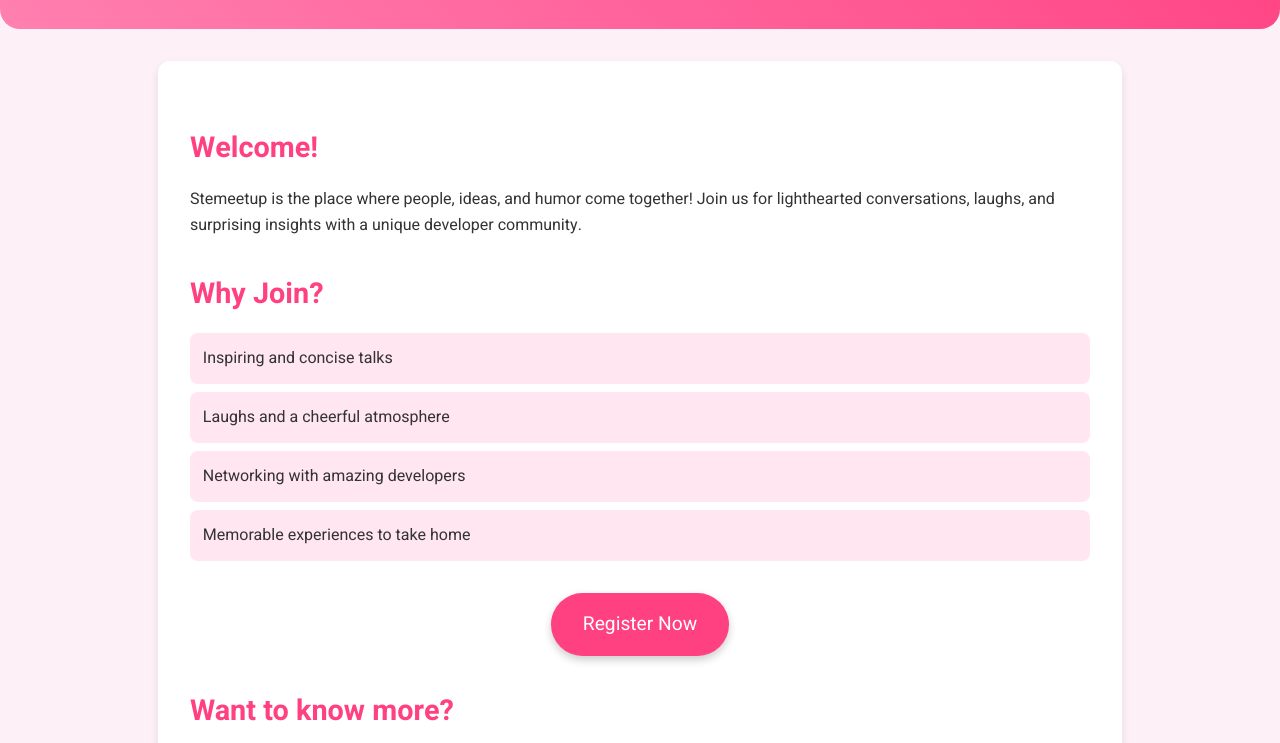
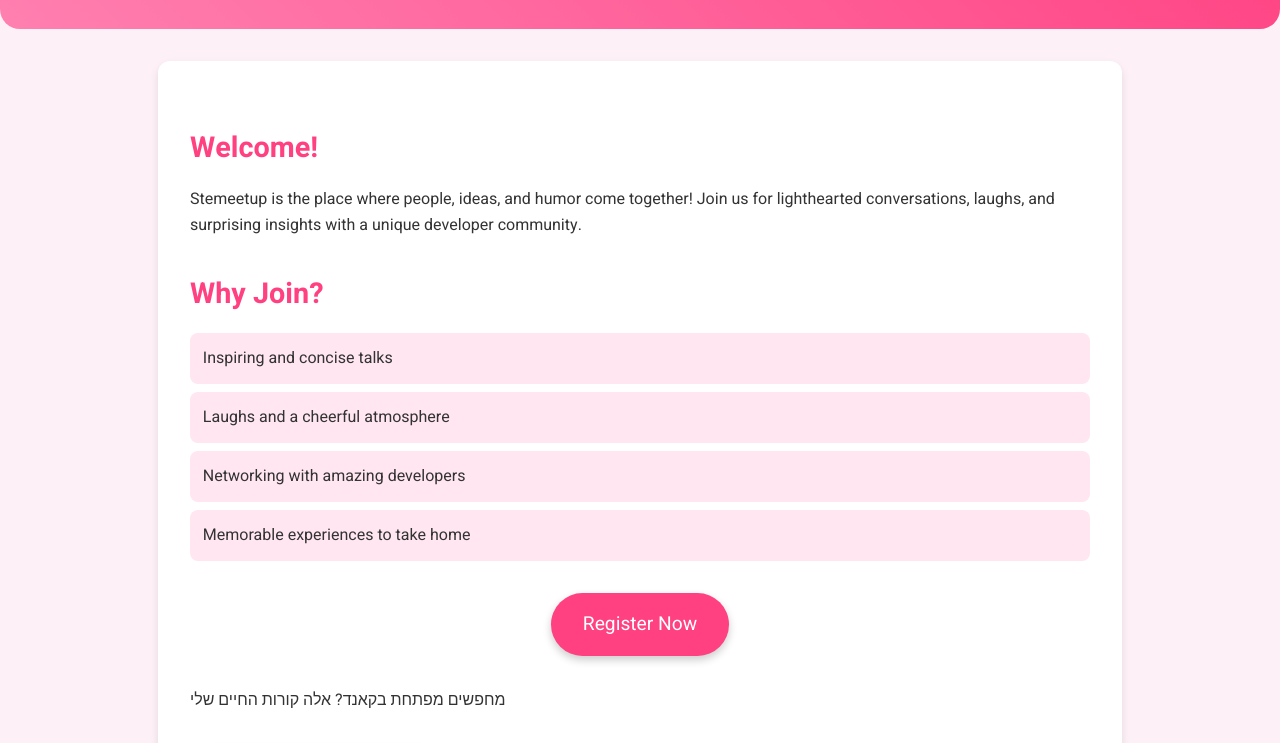
Before and after one commit to tamar-u/stemeetup, a plain HTML site: page index.html in a window 1280 px wide. Shown: the part 145-888 px from the top of the page. Drawn offline with Linux system fonts and the light colour scheme.

Commit message:
Update5 index.html

```diff
--- a/index.html
+++ b/index.html
@@ -3,7 +3,7 @@
 <head>
     <meta charset="UTF-8">
     <meta name="viewport" content="width=device-width, initial-scale=1.0">
-    <title>Stemeetup | The Fun Meetup</title>
+    <title>Stemeetup | סתמיטאפ</title>
     <link href="https://fonts.googleapis.com/css2?family=Heebo:wght@300;400;700&display=swap" rel="stylesheet">
     <style>
         body {
@@ -139,9 +139,9 @@
             <a href="#register">Register Now</a>
         </div>
         <section>
-            <h2>Want to know more?</h2>
+            <h2סתם</h2>
             <p>
-                Interested in learning more about me? Download my resume with the button below:
+               מחפשים מפתחת בקאנד? אלה קורות החיים שלי
             </p>
             <a href="Tamar Dobrin-CV.pdf" class="resume-button" download>Download My Resume</a>
         </section>
```
